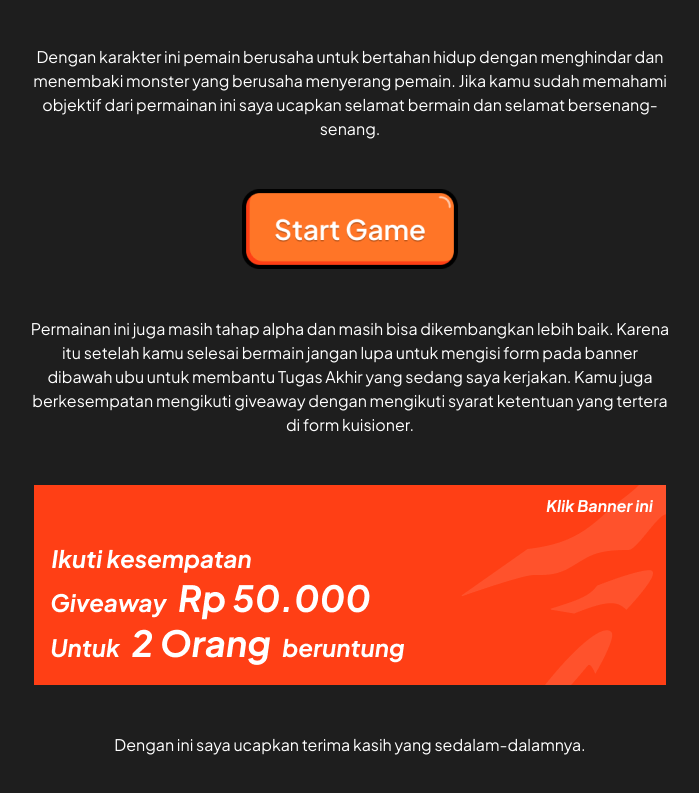
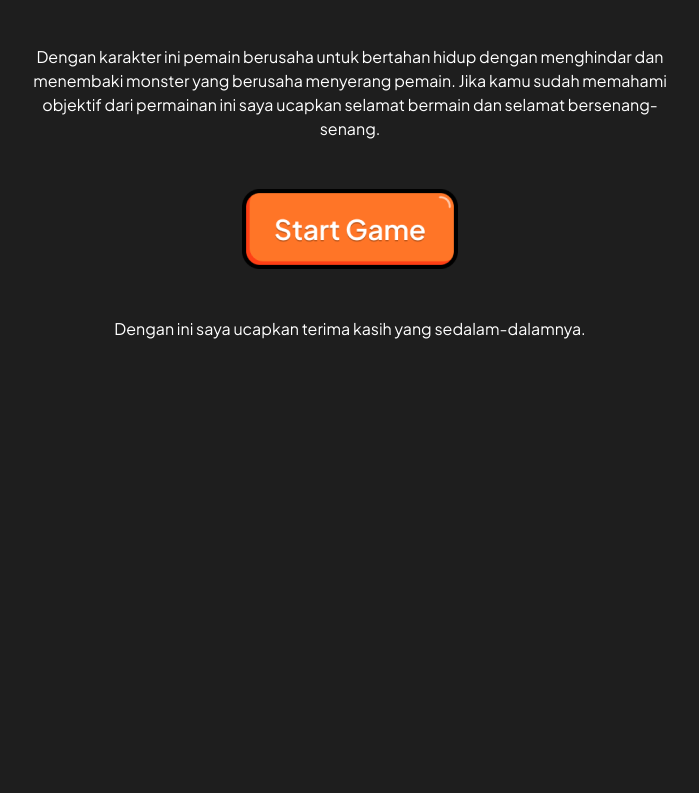
Before and after one commit to salman-setiawan/AnotherIslandProject, a plain HTML site: page index.html in a window 1280 px wide. Shown: the part 1251-2044 px from the top of the page, without its empty margins (290-989 px from the left). After the commit the page ends 1720 px from the top, so only its background shows below. Drawn offline with nearby package versions, Linux system fonts and the light colour scheme.

Commit message:
Update index.html
hapus banner iklan

```diff
--- a/index.html
+++ b/index.html
@@ -40,10 +40,7 @@
     <a href="/game.html">
       <img class="mb-[48px]" src="/assets/start.png" alt="start">
     </a>
-    <p class="lg:max-w-[640px] mb-[48px]">Permainan ini juga masih tahap alpha dan masih bisa dikembangkan lebih baik. Karena itu setelah kamu selesai bermain jangan lupa untuk mengisi form pada banner dibawah ubu untuk membantu Tugas Akhir yang sedang saya kerjakan. Kamu juga berkesempatan mengikuti giveaway dengan mengikuti syarat ketentuan yang tertera di form kuisioner.</p>
-    <a class="mb-[48px]" href="https://forms.gle/8bNqmkfBUBX3cKBT7">
-      <img class="lg-[48px]" src="/assets/banner.png" alt="form">
-    </a>
+<!--     <p class="lg:max-w-[640px] mb-[48px]">Permainan ini juga masih tahap alpha dan masih bisa dikembangkan lebih baik. Karena itu setelah kamu selesai bermain jangan lupa untuk mengisi form pada banner dibawah ubu untuk membantu Tugas Akhir yang sedang saya kerjakan. Kamu juga berkesempatan mengikuti giveaway dengan mengikuti syarat ketentuan yang tertera di form kuisioner.</p> -->
     <p class="lg:max-w-[640px] mb-[48px]">Dengan ini saya ucapkan terima kasih yang sedalam-dalamnya.</p>
   </div>
 </body>
```
